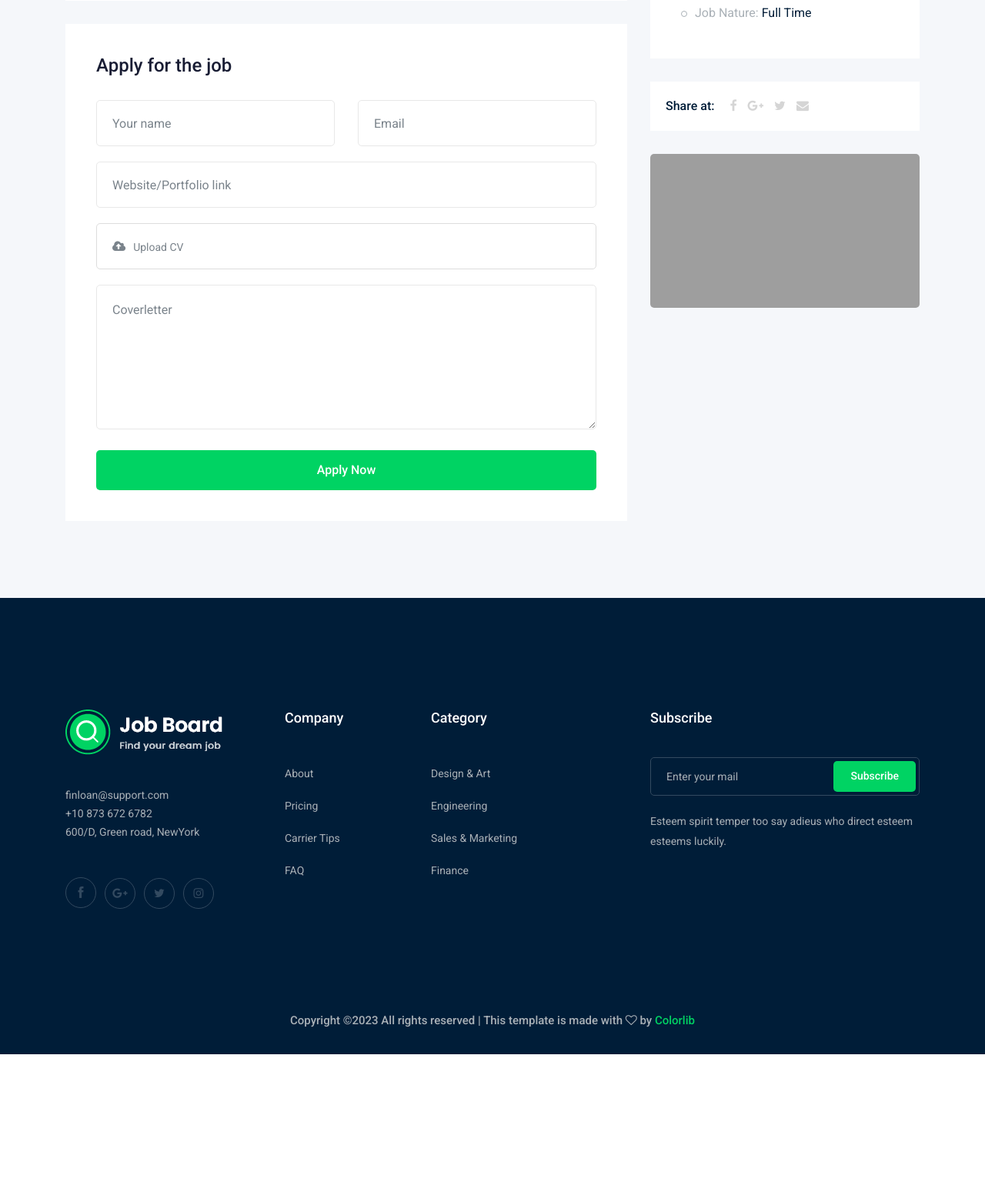
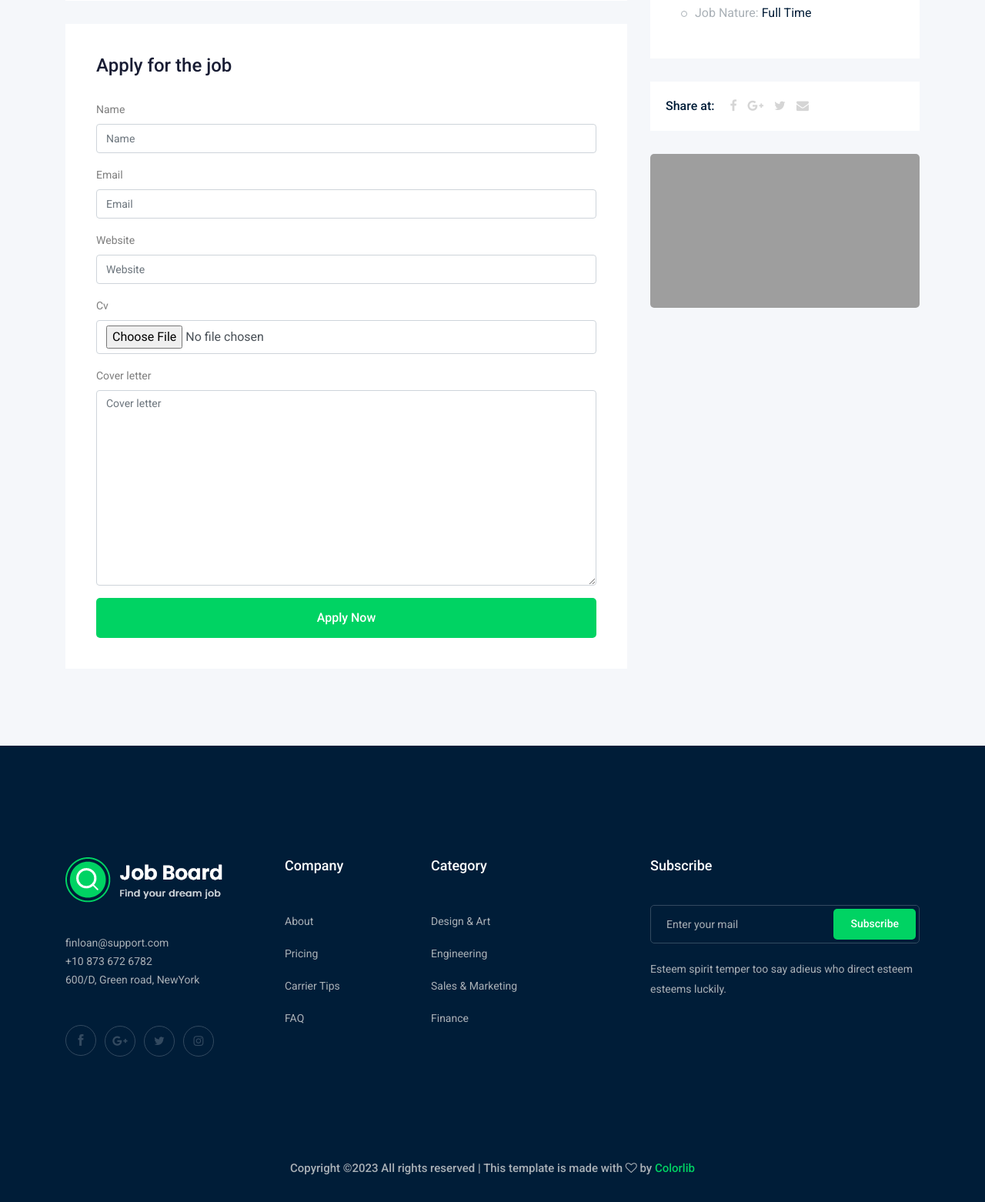
Before and after one commit to mostafageek1/Job-Finder, a Django app: a page that uses job/templates/job/job_detail.html in a window 1280 px wide. Shown: the part 763-2325 px from the top of the page at 77% size. Before the commit the page ends 2133 px from the top, so only its background shows below. Run offline with Django 4.2, Linux system fonts and the light colour scheme; data comes from the database, SQL or seed files in the repository; both versions use the stored data as it was after the commit; a map, chart or similar area stays blank; some libraries are stand-ins or nearby versions; grey boxes are pictures that could not be loaded.

Commit message:
aplication form adding

```diff
--- a/job/admin.py
+++ b/job/admin.py
@@ -1,5 +1,6 @@
 from django.contrib import admin
-from .models import Job, Category
+from .models import Job, Category, Apply
 
 admin.site.register(Job)
 admin.site.register(Category)
+admin.site.register(Apply)
--- /dev/null
+++ b/job/forms.py
@@ -0,0 +1,7 @@
+from django import forms
+from .models import Apply
+
+class ApplyForm(forms.ModelForm):
+    class Meta:
+        model = Apply
+        fields = ['name', 'email', 'website', 'cv', 'cover_letter']
--- a/job/models.py
+++ b/job/models.py
@@ -34,7 +34,20 @@ class Job(models.Model):
     def save(self, *args, **kwargs):
         self.slug = slugify(self.title)
 
-        super(Job.self).save(*args, **kwargs)
+        super(Job, self).save(*args, **kwargs)
 
     def __str__(self):
         return self.title
+
+
+class Apply(models.Model):
+    job = models.ForeignKey(Job, related_name='apply_job', on_delete=models.CASCADE)
+    name = models.CharField(max_length=50)
+    email = models.EmailField(max_length=100)
+    website = models.URLField()
+    cv = models.FileField(upload_to='apply/')
+    cover_letter = models.TextField(max_length=500)
+    created_at = models.DateTimeField(auto_now=True)
+
+    def __str__(self):
+        return self.name
--- a/job/templates/job/job_detail.html
+++ b/job/templates/job/job_detail.html
@@ -1,4 +1,5 @@
 {% extends "base.html" %}
+{% load django_bootstrap5 %}
 
 {% block body %}
 
@@ -53,8 +54,14 @@
                     </div>
                     <div class="apply_job_form white-bg">
                         <h4>Apply for the job</h4>
-                        <form action="#">
-                            <div class="row">
+                        <form method="POST" enctype="multipart/form-data">
+
+                            {% csrf_token %}
+                            {% bootstrap_form form %}
+                                <button class="boxed-btn3 w-100" type="submit">Apply Now</button>
+
+
+                            <!-- <div class="row">
                                 <div class="col-md-6">
                                     <div class="input_field">
                                         <input type="text" placeholder="Your name">
@@ -92,7 +99,7 @@
                                         <button class="boxed-btn3 w-100" type="submit">Apply Now</button>
                                     </div>
                                 </div>
-                            </div>
+                            </div> -->
                         </form>
                     </div>
                 </div>
--- a/job/views.py
+++ b/job/views.py
@@ -1,6 +1,7 @@
 from django.shortcuts import render
 from .models import Job
 from django.core.paginator import Paginator
+from .forms import ApplyForm
 
 
 def job_list(request):
@@ -16,5 +17,16 @@ def job_list(request):
 
 def job_detail(request, slug):
     job_detail = Job.objects.get(slug=slug)
-    context = {'job': job_detail}
+
+    if request.method == 'POST':
+        form = ApplyForm(request.POST, request.FILES)
+        if form.is_valid():
+
+            myform = form.save(commit=False)
+            myform.job = job_detail
+            myform.save()
+    else:
+        form = ApplyForm()
+
+    context = {'job': job_detail, 'form': form}
     return render(request, 'job/job_detail.html', context)
--- a/project/settings.py
+++ b/project/settings.py
@@ -42,6 +42,7 @@ INSTALLED_APPS = [
     'contact.apps.ContactConfig',
     'home.apps.HomeConfig',
     'job.apps.JobConfig',
+    'django_bootstrap5'
 ]
 
 MIDDLEWARE = [
```
Also changed, not shown: db.sqlite3, job/migrations/0009_apply.py (added), job/migrations/0010_apply_job.py (added), job/migrations/0011_apply_created_at.py (added), media/apply/smm_panel_for_instagram.png (added), 1 other file.
